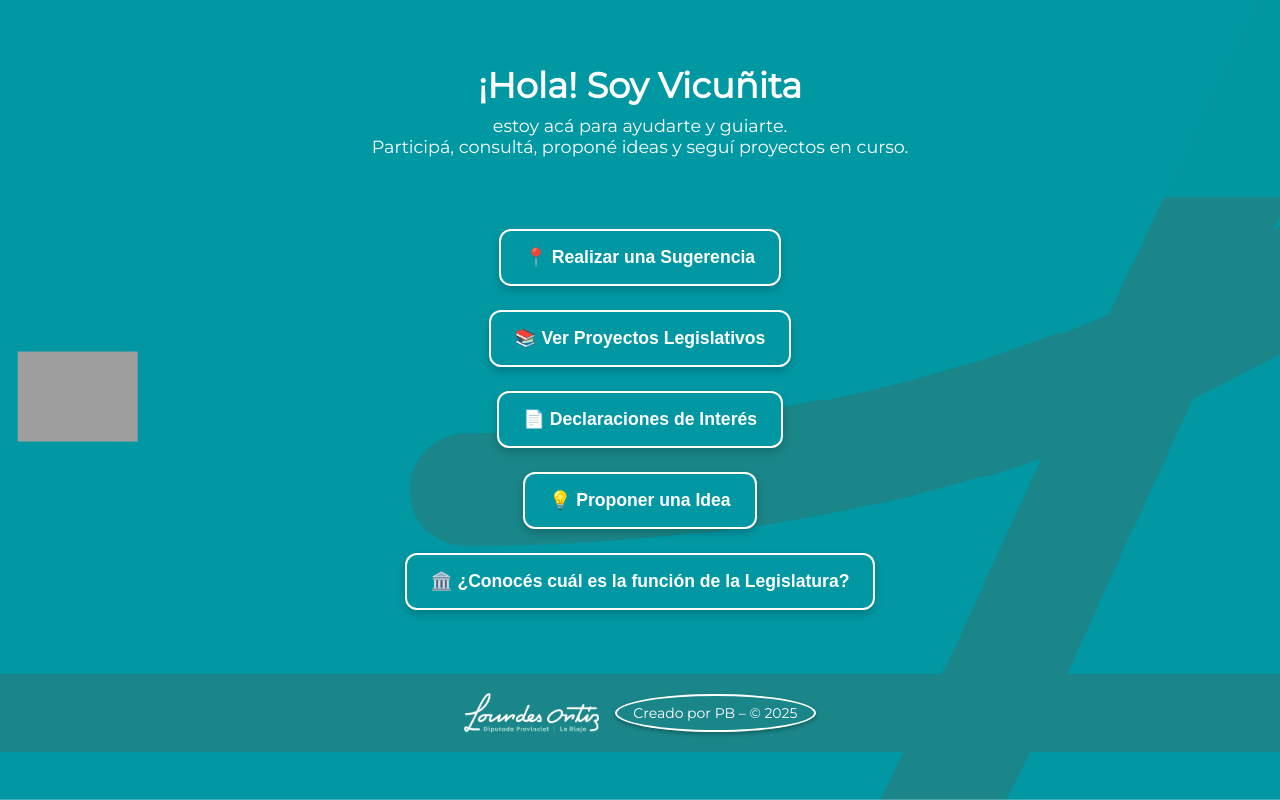
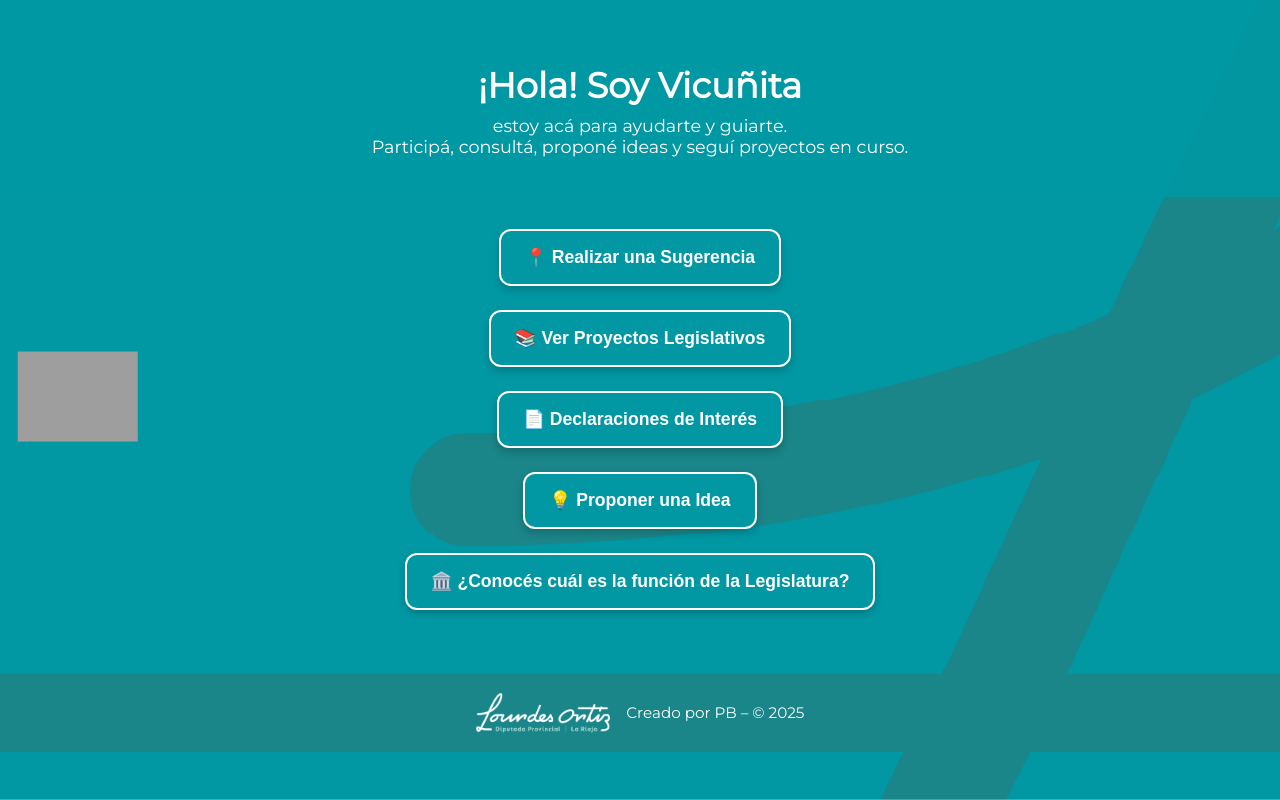
Before and after one commit to Brenpryj/BOT, a website: page index.html in a window 1280 px wide. Drawn offline with Linux system fonts and the light colour scheme; grey boxes are pictures that could not be loaded.

```diff
--- a/index.html
+++ b/index.html
@@ -133,9 +133,11 @@
     </nav>
   </main>
 
-<footer>
-    <img src="logo-lou.png" alt="Logo Lourdes Ortiz">
-    <div class="marca">Creado por PB – © 2025</div>
+<footer style="background-color: var(--secundario); color: white; padding: 1.2rem 1rem; display: flex; justify-content: center; align-items: center; gap: 1rem; flex-wrap: wrap; margin-top: 2rem;">
+    <img src="logo-lou.png" alt="Logo Lourdes Ortiz" style="height: 40px;">
+    <div style="font-size: 0.95rem; text-align: center;">
+        Creado por PB – © 2025
+    </div>
 </footer>
-
+</body>
 </html>
```
Also changed, not shown: declaraciones.html (+5 -4 lines), funcion-legislatura.html (+5 -3 lines), ideas.html (+5 -3 lines), proyectos.html (+5 -3 lines), reclamos.html (+5 -4 lines).
